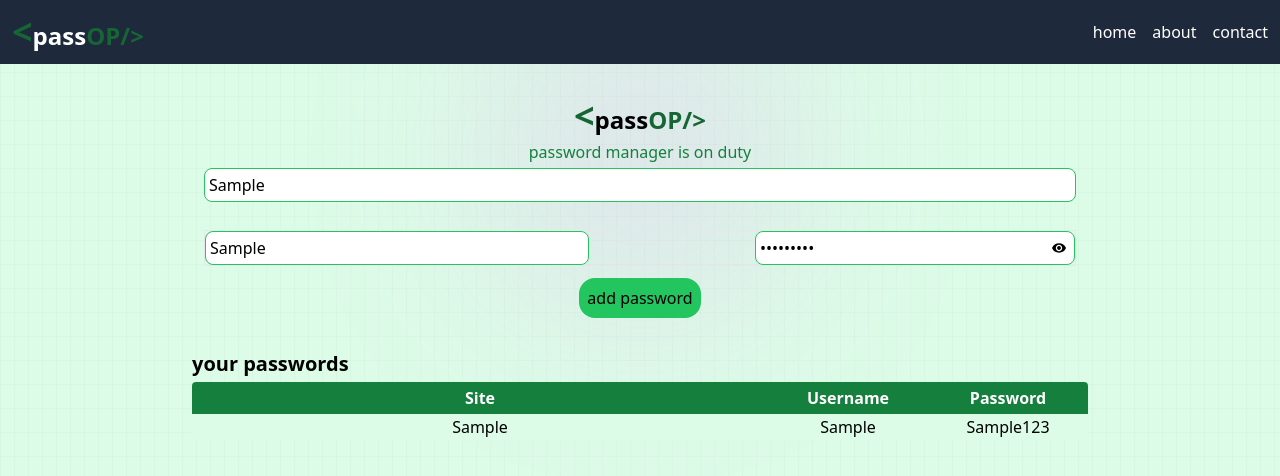
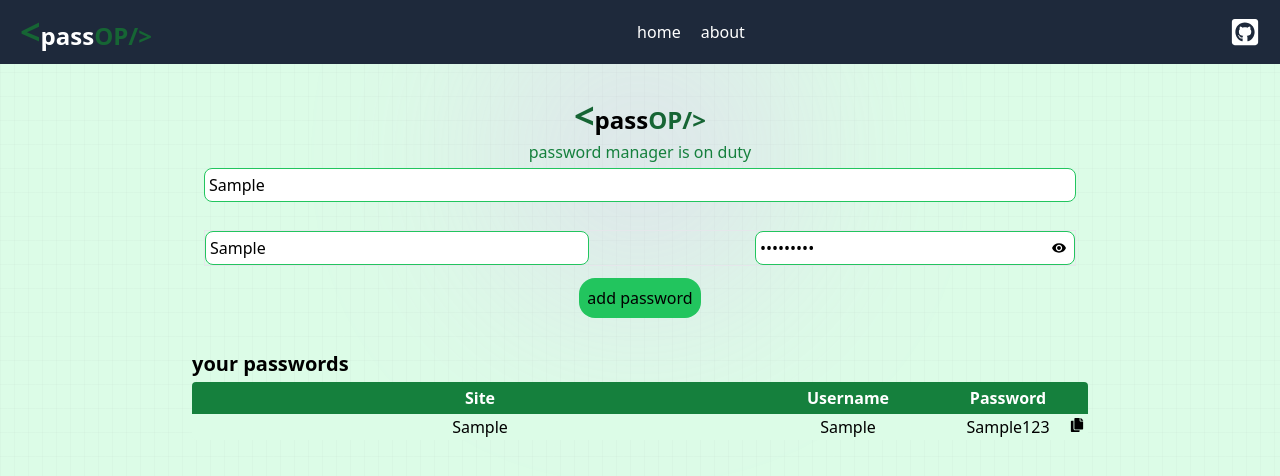
Before and after one commit to raghuveeersharma/password_manager, a React (Vite) app in the folder front/: page / in a window 1280 px wide. Both pictures are taken after typing "Sample", "Sample", "Sample123" into the empty fields and a click on the button "add password". Shown: the top 476 px of the page. Built offline with nearby package versions, Linux system fonts and the light colour scheme; some icons are missing.

Commit message:
use react-hot-toast , add github link in Navbar

```diff
--- a/front/package.json
+++ b/front/package.json
@@ -12,6 +12,7 @@
   "dependencies": {
     "react": "^18.3.1",
     "react-dom": "^18.3.1",
+    "react-hot-toast": "^2.4.1",
     "react-icons": "^5.3.0"
   },
   "devDependencies": {
--- a/front/src/components/Navbar.jsx
+++ b/front/src/components/Navbar.jsx
@@ -1,26 +1,29 @@
 import React from "react";
+import { FaGithubSquare } from "react-icons/fa";
 
 const Navbar = () => {
   return (
-    <nav className="bg-slate-800 flex justify-between p-3 text-white items-center">
+    <nav className="bg-slate-800 flex justify-between p-3 px-5 text-white items-center">
       <div className="logo font-bold text-2xl">
         <span className="text-green-800 text-4xl">&lt;</span>
         pass
         <span className="text-green-800 text-2xl">OP/&gt;</span>
       </div>
       <ul>
-        <li className="flex gap-4">
+        <li className="flex gap-5">
           <a href="/" className="hover:font-bold">
             home
           </a>
           <a href="/" className="hover:font-bold">
             about
           </a>
-          <a href="/" className="hover:font-bold">
-            contact
-          </a>
         </li>
       </ul>
+      <button className="hover:scale-110 text-3xl ">
+        <a href="/" className="">
+          <FaGithubSquare />
+        </a>
+      </button>
     </nav>
   );
 };
--- a/front/src/components/TableComponent.jsx
+++ b/front/src/components/TableComponent.jsx
@@ -1,8 +1,11 @@
 import React from "react";
+import { FaCopy } from "react-icons/fa";
+import { Toaster, toast } from "react-hot-toast";
 
 const TableComponent = ({ passwordArray }) => {
   return (
     <div>
+      <Toaster position="top-center" reverseOrder={false} />
       {passwordArray.length === 0 ? (
         <p className="text-center mt-2">No passwords saved</p>
       ) : (
@@ -14,16 +17,26 @@ const TableComponent = ({ passwordArray }) => {
               <th className="p-1">Password</th>
             </tr>
           </thead>
-          <tbody className="bg-green-100">
+          <tbody className="bg-green-100 ">
             {passwordArray.map((item, index) => (
-              <tr key={index}>
+              <tr key={index} className="hover:bg-green-200">
                 <td className="text-center min-w-40 cursor-pointer">
                   <a href="item.site" target="_blank">
                     {item.site}
                   </a>
                 </td>
                 <td className="text-center w-40">{item.username}</td>
-                <td className="text-center w-40">{item.password}</td>
+                <td className="text-center w-40 relative">
+                  {item.password}{" "}
+                  <span className="absolute top-1 right-1 cursor-pointer text-sm">
+                    <FaCopy
+                      onClick={() => {
+                        navigator.clipboard.writeText(item.password);
+                        toast.success("Copied to clipboard!");
+                      }}
+                    />
+                  </span>
+                </td>
               </tr>
             ))}
           </tbody>
```
Also changed, not shown: 1 other file (tests, documents, lock files or other folders).
